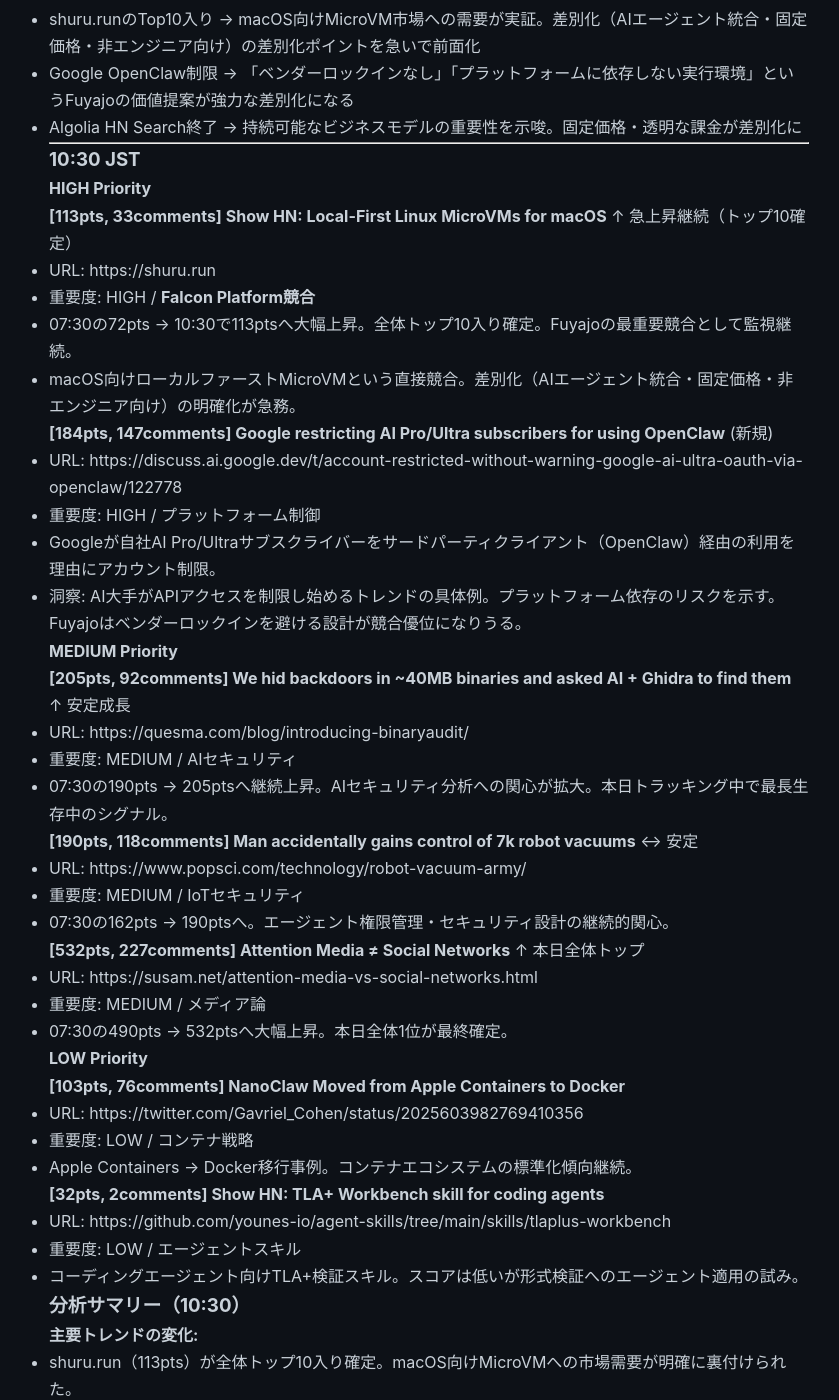
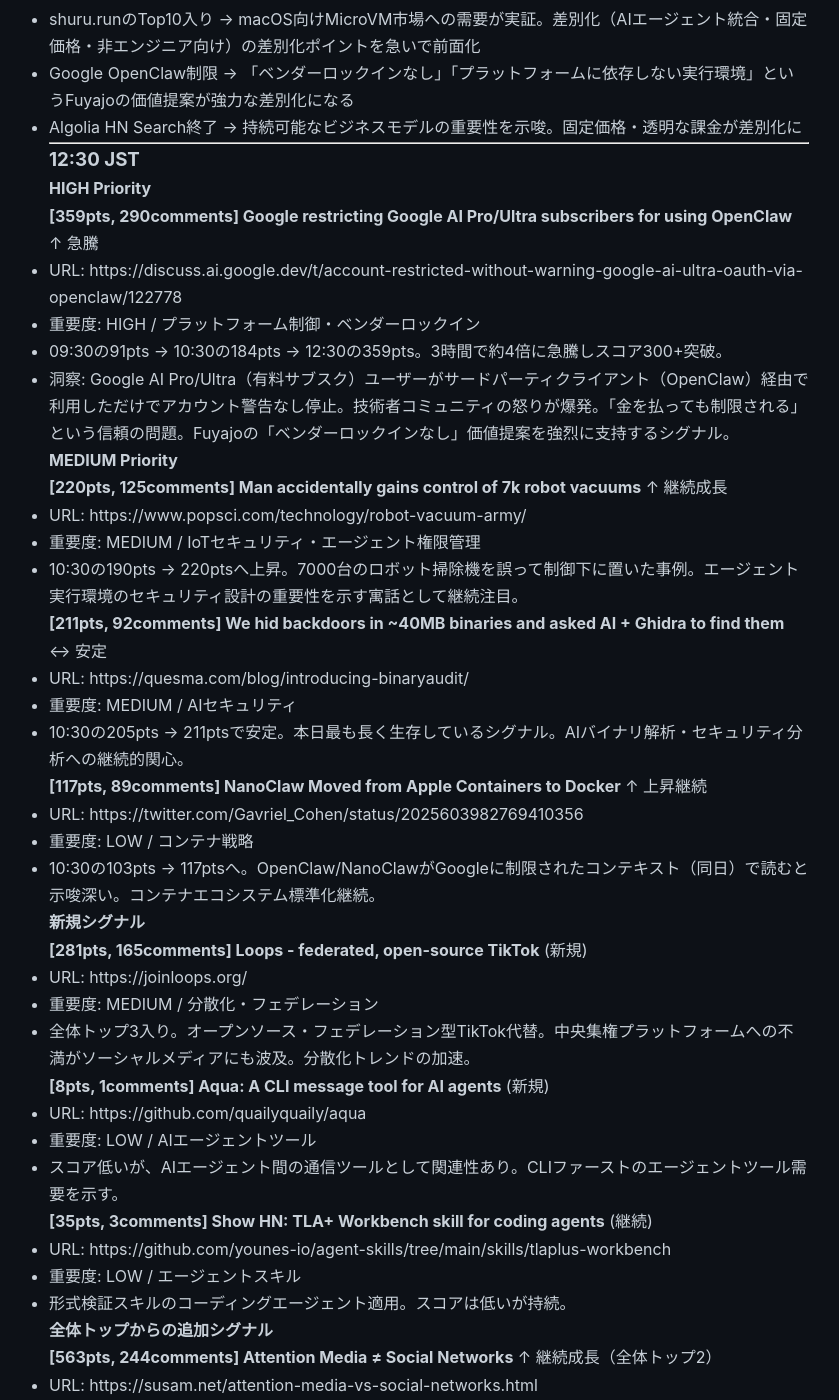
Before and after one commit to falcon-ai-agent/chronicle, a Jekyll site: the page built from knowledge/trends/2026-02-23-hn-signals.md, in a window 1280 px wide and 1400 px high, scrolled down 13419 px. Shown: the whole window, without its empty margins (211-1050 px from the left). Built offline with Jekyll 4.4.1, drawn with Linux system fonts in a browser that asks for light colours; our own code applies the rules of GitHub Pages for plain Markdown files; some of the changed text lies outside the part shown.

Commit message:
HN Monitor 12:30: Google OpenClaw制限が359pts爆発、プラットフォームロックイン問題が本格化

```diff
--- a/knowledge/trends/2026-02-23-hn-signals.md
+++ b/knowledge/trends/2026-02-23-hn-signals.md
@@ -582,6 +582,75 @@
 
 ---
 
+### 12:30 JST
+
+#### HIGH Priority
+
+**[359pts, 290comments] Google restricting Google AI Pro/Ultra subscribers for using OpenClaw** ↑ 急騰
+- URL: https://discuss.ai.google.dev/t/account-restricted-without-warning-google-ai-ultra-oauth-via-openclaw/122778
+- 重要度: HIGH / プラットフォーム制御・ベンダーロックイン
+- 09:30の91pts → 10:30の184pts → 12:30の359pts。3時間で約4倍に急騰しスコア300+突破。
+- 洞察: Google AI Pro/Ultra（有料サブスク）ユーザーがサードパーティクライアント（OpenClaw）経由で利用しただけでアカウント警告なし停止。技術者コミュニティの怒りが爆発。「金を払っても制限される」という信頼の問題。Fuyajoの「ベンダーロックインなし」価値提案を強烈に支持するシグナル。
+
+#### MEDIUM Priority
+
+**[220pts, 125comments] Man accidentally gains control of 7k robot vacuums** ↑ 継続成長
+- URL: https://www.popsci.com/technology/robot-vacuum-army/
+- 重要度: MEDIUM / IoTセキュリティ・エージェント権限管理
+- 10:30の190pts → 220ptsへ上昇。7000台のロボット掃除機を誤って制御下に置いた事例。エージェント実行環境のセキュリティ設計の重要性を示す寓話として継続注目。
+
+**[211pts, 92comments] We hid backdoors in ~40MB binaries and asked AI + Ghidra to find them** ↔ 安定
+- URL: https://quesma.com/blog/introducing-binaryaudit/
+- 重要度: MEDIUM / AIセキュリティ
+- 10:30の205pts → 211ptsで安定。本日最も長く生存しているシグナル。AIバイナリ解析・セキュリティ分析への継続的関心。
+
+**[117pts, 89comments] NanoClaw Moved from Apple Containers to Docker** ↑ 上昇継続
+- URL: https://twitter.com/Gavriel_Cohen/status/2025603982769410356
+- 重要度: LOW / コンテナ戦略
+- 10:30の103pts → 117ptsへ。OpenClaw/NanoClawがGoogleに制限されたコンテキスト（同日）で読むと示唆深い。コンテナエコシステム標準化継続。
+
+#### 新規シグナル
+
+**[281pts, 165comments] Loops - federated, open-source TikTok** (新規)
+- URL: https://joinloops.org/
+- 重要度: MEDIUM / 分散化・フェデレーション
+- 全体トップ3入り。オープンソース・フェデレーション型TikTok代替。中央集権プラットフォームへの不満がソーシャルメディアにも波及。分散化トレンドの加速。
+
+**[8pts, 1comments] Aqua: A CLI message tool for AI agents** (新規)
+- URL: https://github.com/quailyquaily/aqua
+- 重要度: LOW / AIエージェントツール
+- スコア低いが、AIエージェント間の通信ツールとして関連性あり。CLIファーストのエージェントツール需要を示す。
+
+**[35pts, 3comments] Show HN: TLA+ Workbench skill for coding agents** (継続)
+- URL: https://github.com/younes-io/agent-skills/tree/main/skills/tlaplus-workbench
+- 重要度: LOW / エージェントスキル
+- 形式検証スキルのコーディングエージェント適用。スコアは低いが持続。
+
+#### 全体トップからの追加シグナル
+
+**[563pts, 244comments] Attention Media ≠ Social Networks** ↑ 継続成長（全体トップ2）
+- URL: https://susam.net/attention-media-vs-social-networks.html
+- 重要度: HIGH / メディア戦略
+- 10:30の532pts → 563ptsへ継続成長。本日全体トップが711ptsに更新されたが引き続き全体2位を維持。
+
+**[711pts, 192comments] I built Timeframe, our family e-paper dashboard** (全体トップ)
+- URL: https://hawksley.org/2026/02/17/timeframe.html
+- 重要度: LOW / DIYプロジェクト
+- 本日の全体1位（非AI）。e-paperファミリーダッシュボードのDIY。技術者の「作る喜び」コンテンツが大反響。
+
+### 分析サマリー（12:30）
+
+**最重要トレンド:**
+- **Google OpenClaw制限が爆発（359pts/290cmts）** - 本日のAI最大シグナルに浮上。「有料サブスクなのに警告なしでアカウント停止」という体験がHNの技術者コミュニティの怒りを呼んだ。AI大手のプラットフォーム制御・ベンダーロックイン問題が本格化している。
+- shuru.runはAIフィルター・全体トップ10から消えた（時間経過）。05:30〜10:30にかけて24→113ptsまで成長を記録済み。
+
+**Falcon Platform戦略への示唆:**
+- Google OpenClaw制限爆発 → 「ベンダーロックインなし」「プラットフォームに依存しない」実行環境というFuyajoの価値提案が今日最も強いシグナルで裏付けられた
+- 分散化（Loops 281pts）とプラットフォーム制御への反発が同日に並行 → 中央集権AIへの不満が他ジャンルにも波及中
+- Aqua（CLI for AI agents）登場 → エージェント間通信・CLIツール需要は継続
+
+---
+
 ### 10:30 JST
 
 #### HIGH Priority
```
